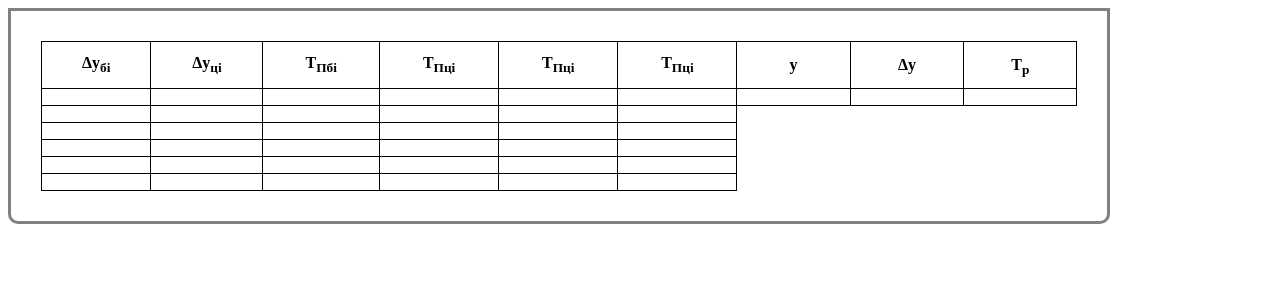
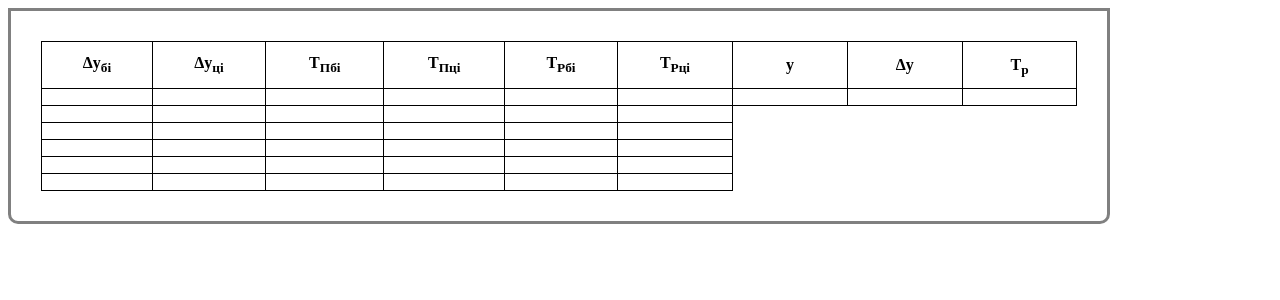
Before and after one commit to MSilkovich/UP02, a Flask app: template UP02/UP02/templates/analyzing.html in a window 1280 px wide. Shown: the top 300 px of the page. Run offline with Flask 3, Linux system fonts and the light colour scheme; the template is opened without the code that fills it, so the values that code supplies are empty; parts of the project's set-up code (start-up, migrations or seed data) failed here and were passed over.

Commit message:
Корректировка разметки analyzing.html, подготовка к работе с кодом

```diff
--- a/UP02/UP02/templates/analyzing.html
+++ b/UP02/UP02/templates/analyzing.html
@@ -21,7 +21,7 @@
             text-align: center;
             line-height: 30px;
         }
-        #container-1234 {
+        #table_container {
             border: 3px solid gray;
             border-radius: 0 0 10px 10px;
             display: block;
@@ -33,15 +33,15 @@
     </style>
 </head>
 <body>
-    <div id="container-1234" class="content-container">
+    <div id="table_container" class="content-container">
         <table id="analyze-table">
             <tr>
                 <th>Δy<sub>бi</sub></th>
                 <th>Δy<sub>цi</sub></th>
                 <th>T<sub>Пбi</sub></th>
                 <th>T<sub>Пцi</sub></th>
-                <th>T<sub>Пцi</sub></th>
-                <th>T<sub>Пцi</sub></th>
+                <th>T<sub>Рбi</sub></th>
+                <th>T<sub>Рцi</sub></th>
                 <th>
                     <div class="bottom">
                         y
```
